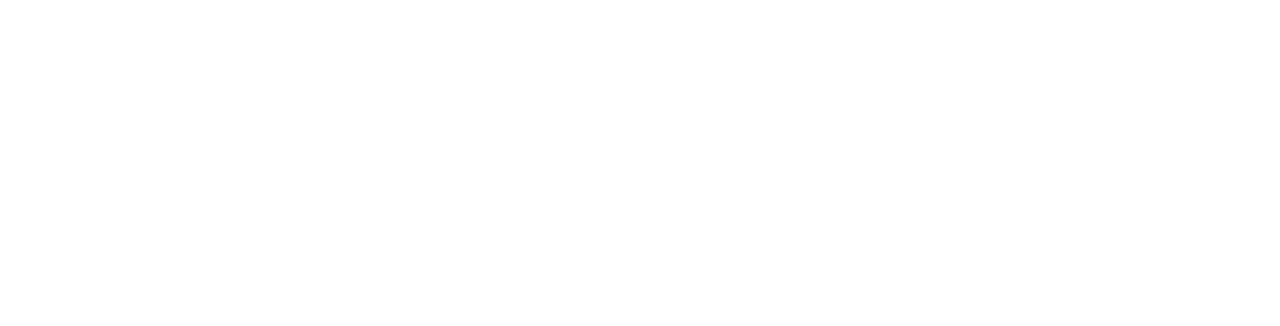
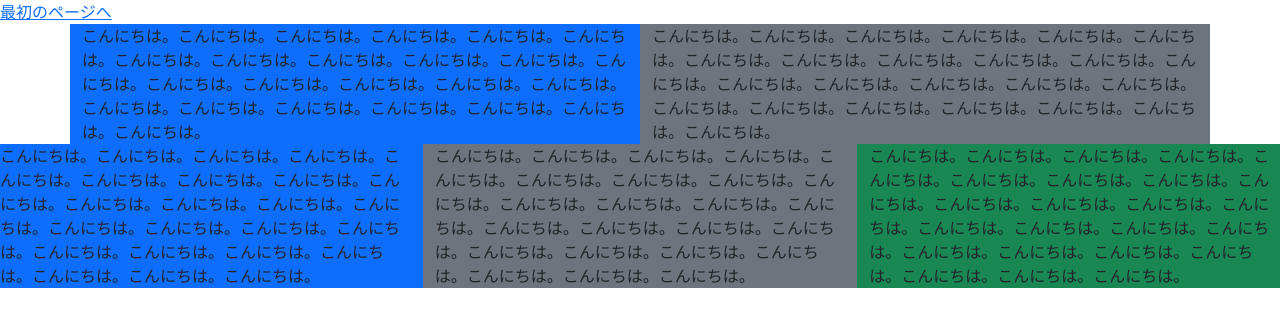
Before and after one commit to ssoshi0228/ssoshi0228.github.io, a plain HTML site: page MyBootstrap/index.html in a window 1280 px wide. Drawn offline with nearby package versions, Linux system fonts and the light colour scheme.

Commit message:
ハイドーゾ

```diff
--- a/MyBootstrap/index.html
+++ b/MyBootstrap/index.html
@@ -0,0 +1,41 @@
+<!doctype html>
+<html lang="ja">
+  <head>
+    <meta charset="utf-8">
+    <meta name="viewport" content="width=device-width, initial-scale=1">
+    <link href="https://cdn.jsdelivr.net/npm/bootstrap@5.0.2/dist/css/bootstrap.min.css" rel="stylesheet" integrity="sha384-EVSTQN3/azprG1Anm3QDgpJLIm9Nao0Yz1ztcQTwFspd3yD65VohhpuuCOmLASjC" crossorigin="anonymous">
+    <title>My site</title>
+  </head>
+  <body>
+    <a href="../link.html">最初のページへ</a>
+    <div class="container">
+      <div class="row">
+        <!--<div class="col-8 bg-primary">-->
+        <!-- <div class="col-8 col-md-6 bg-primary"> -->
+        <div class="col-md-6 bg-primary">
+          こんにちは。こんにちは。こんにちは。こんにちは。こんにちは。こんにちは。こんにちは。こんにちは。こんにちは。こんにちは。こんにちは。こんにちは。こんにちは。こんにちは。こんにちは。こんにちは。こんにちは。こんにちは。こんにちは。こんにちは。こんにちは。こんにちは。こんにちは。こんにちは。
+        </div>
+        <!-- <div class="col-4 bg-secondary"> -->
+        <!-- <div class="col-4 col-md-6 bg-secondary"> -->
+        <div class="col-md-6 bg-secondary">
+          こんにちは。こんにちは。こんにちは。こんにちは。こんにちは。こんにちは。こんにちは。こんにちは。こんにちは。こんにちは。こんにちは。こんにちは。こんにちは。こんにちは。こんにちは。こんにちは。こんにちは。こんにちは。こんにちは。こんにちは。こんにちは。こんにちは。こんにちは。こんにちは。
+        </div>
+      </div>
+    </div>
+
+      <div class="row">
+        <div class="col bg-primary">
+          こんにちは。こんにちは。こんにちは。こんにちは。こんにちは。こんにちは。こんにちは。こんにちは。こんにちは。こんにちは。こんにちは。こんにちは。こんにちは。こんにちは。こんにちは。こんにちは。こんにちは。こんにちは。こんにちは。こんにちは。こんにちは。こんにちは。こんにちは。こんにちは。
+        </div>
+        <div class="col bg-secondary">
+          こんにちは。こんにちは。こんにちは。こんにちは。こんにちは。こんにちは。こんにちは。こんにちは。こんにちは。こんにちは。こんにちは。こんにちは。こんにちは。こんにちは。こんにちは。こんにちは。こんにちは。こんにちは。こんにちは。こんにちは。こんにちは。こんにちは。こんにちは。こんにちは。
+        </div>
+        <div class="col bg-success">
+          こんにちは。こんにちは。こんにちは。こんにちは。こんにちは。こんにちは。こんにちは。こんにちは。こんにちは。こんにちは。こんにちは。こんにちは。こんにちは。こんにちは。こんにちは。こんにちは。こんにちは。こんにちは。こんにちは。こんにちは。こんにちは。こんにちは。こんにちは。こんにちは。
+        </div>
+      </div>
+    </div>
+
+    <script src="https://cdn.jsdelivr.net/npm/bootstrap@5.0.2/dist/js/bootstrap.bundle.min.js" integrity="sha384-MrcW6ZMFYlzcLA8Nl+NtUVF0sA7MsXsP1UyJoMp4YLEuNSfAP+JcXn/tWtIaxVXM" crossorigin="anonymous"></script>
+  </body>
+</html>
```
Also changed, not shown: information.html (+3 -2 lines), link.html (+3 -0 lines), page2.css (+11 -1 lines).
